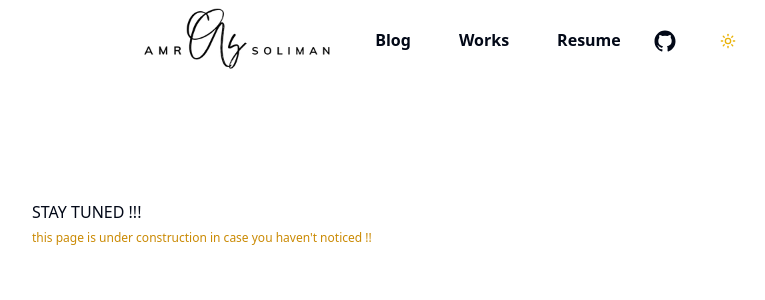
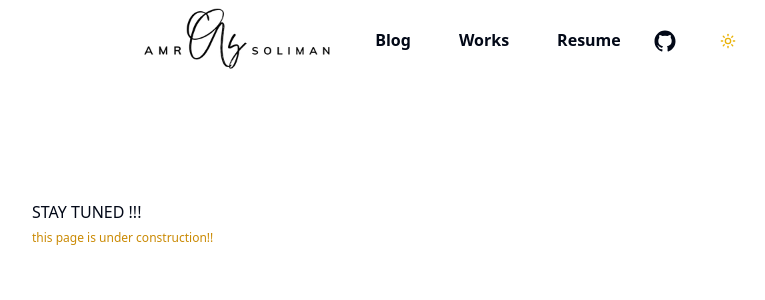
Before and after one commit to thisisamr/thisisamr-website, a Next.js app: page /posts in a window 1280 px wide. Shown: the top 300 px of the page, without its empty margins (192-957 px from the left). Built offline with nearby package versions, Linux system fonts and the light colour scheme.

Commit message:
change blog page message

```diff
--- a/pages/posts.tsx
+++ b/pages/posts.tsx
@@ -5,7 +5,7 @@ const posts = () => {
         STAY TUNED !!!
       </p>
       <span className="text-xs text-yellow-600">
-        this page is under construction in case you haven't noticed !!{' '}
+        this page is under construction!!
       </span>
     </div>
   )
```
